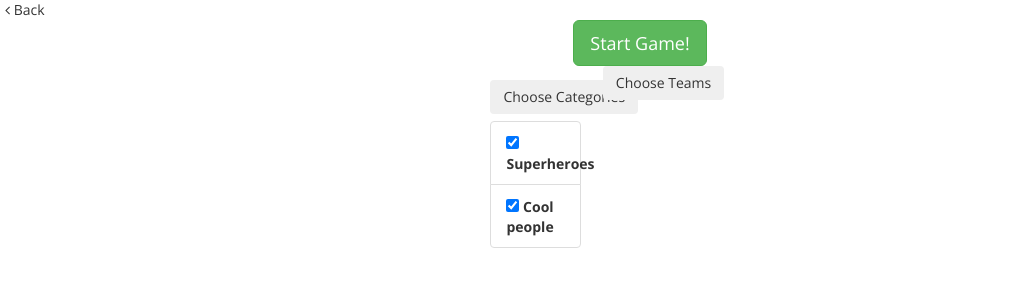
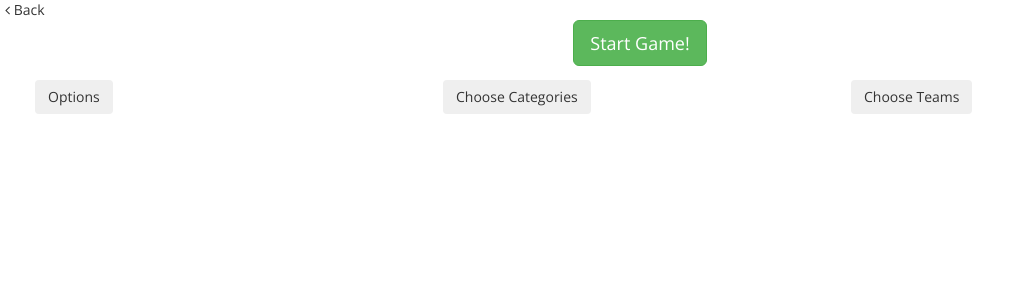
Before and after one commit to michaelgira23/Parades, a website: page src/html/game.html in a window 1280 px wide. Both pictures are taken after a click on the element "Create a Game". Shown: the whole page, without its empty margins (0-1029 px from the left). Drawn offline with nearby package versions, Linux system fonts and the light colour scheme.

Commit message:
Add options

```diff
--- a/src/html/game.html
+++ b/src/html/game.html
@@ -41,9 +41,24 @@
             <button class="btn btn-success btn-lg">Start Game!</button>
 
             <div class="createGame-options">
-                <div class="createGame-categories col-xs-12 col-sm-10 col-md-8 col-lg-6 col-lg-4">
+                <div class="createGame-selectOptions col-xs-12 col-lg-4">
+                    <button class="createGame-toggleOptions btn btn-secondary-outline" data-toggle="collapse" data-target=".createGame-variousOptions">Options</button>
+                    <div class="createGame-variousOptions collapse">
+                        <h3>Time each Round</h3>
+                        <select class="form-control" name="roundTime">
+                            <option value="30">0:30</option>
+                            <option value="60">1:00</option>
+                            <option value="90">1:30</option>
+                            <option value="120">2:00</option>
+                            <option value="150">2:30</option>
+                            <option value="180">3:00</option>
+                        </select>
+                    </div>
+                </div>
+
+                <div class="createGame-categories col-xs-12 col-lg-4">
                     <button class="createGame-toggleCategories btn btn-secondary-outline" data-toggle="collapse" data-target=".createGame-categorySelection">Choose Categories</button>
-                    <ul class="createGame-categorySelection list-group collapse in">
+                    <ul class="createGame-categorySelection list-group collapse">
                         <li class="list-group-item">
                             <label>
                                 <input type="checkbox" checked>
@@ -59,14 +74,17 @@
                     </ul>
                 </div>
 
-                <div class="createGame-chooseTeams col-xs-12 col-sm-10 col-md-8 col-lg-6 col-lg-4">
+                <div class="createGame-chooseTeams col-xs-12 col-lg-4">
                     <button class="createGame-toggleTeams btn btn-secondary-outline" data-toggle="collapse" data-target=".createGame-teams">Choose Teams</button>
                     <div class="createGame-teams collapse">
+                        <p>Click on the names to switch what team they're on!</p>
+                        <h3><strong>Blue</strong> Team</h3>
                         <ul class="createGame-teamBlue">
                             <li class="list-group-item list-group-item-info">Michael</li>
                             <li class="list-group-item list-group-item-info">Paul</li>
                             <li class="list-group-item list-group-item-info">Gira</li>
                         </ul>
+                        <h3><strong>Red</strong> Team</h3>
                         <ul class="createGame-teamRed">
                             <li class="list-group-item list-group-item-danger">Michael</li>
                             <li class="list-group-item list-group-item-danger">Paul</li>
--- a/src/public/css/parades.css
+++ b/src/public/css/parades.css
@@ -112,6 +112,8 @@ html, body {
     display: flex;
     flex-direction: column;
     align-items: center;
+
+    overflow-y: scroll;
 }
 
 .createGame-frame .createGame-header {
@@ -133,19 +135,29 @@ html, body {
     font-size: 4.5em;
 }
 
-.createGame-frame .createGame-options {
-    overflow-y: scroll;
+.createGame-frame .createGame-options .createGame-selectOptions,
+.createGame-frame .createGame-options .createGame-categories,
+.createGame-frame .createGame-options .createGame-chooseTeams {
+    padding-top: 1em;
+    padding-left: 0.5em;
+    padding-right: 0.5em;
+    padding-bottom: 0;
+
+    margin-bottom: 1em;
 }
 
-.createGame-frame .createGame-options .createGame-categories {
-    padding: 1em 0.5em;
+.createGame-frame .createGame-options .createGame-chooseTeams {
+    margin-bottom: 3em;
 }
 
-.createGame-frame .createGame-options .createGame-categories .createGame-toggleCategories {
+.createGame-frame .createGame-options .createGame-selectOptions .createGame-toggleOptions,
+.createGame-frame .createGame-options .createGame-categories .createGame-toggleCategories,
+.createGame-frame .createGame-options .createGame-chooseTeams .createGame-toggleTeams {
     margin-bottom: 0.5em;
 }
 
-.createGame-frame .createGame-options .createGame-categories .createGame-categorySelection {
+.createGame-frame .createGame-options .createGame-categories .createGame-categorySelection,
+.createGame-frame .createGame-options .createGame-chooseTeams .createGame-teams ul {
     padding: 0;
 }
 
@@ -154,6 +166,21 @@ html, body {
     width: 100%;
 
     cursor: pointer;
+}
+
+.createGame-frame .createGame-options .createGame-chooseTeams .createGame-teams ul li {
+    cursor: pointer;
+}
+
+@media(min-width: 361px) {
+    .createGame-frame .createGame-options {
+        width: 100vw;
+        display: flex;
+        justify-content: space-around;
+        flex-wrap: wrap;
+
+        padding: 0 2em;
+    }
 }
 
 /* Spinner Frame */
--- a/src/public/js/game.js
+++ b/src/public/js/game.js
@@ -36,19 +36,21 @@ var $createFrame = $('.createGame-frame');
 function showMenu() {
     $titleHeader.css('top', '-100vh');
     $frames.removeClass('active');
-    $menuFrame.addClass('active');
 
     $frames.not('.menu-frame').animate({
         right: '-100vw'
-    }, 1500, 'easeOutCubic');
+    }, 600, 'easeOutCubic', function() {
 
         $menuFrame.animate({
             left: 0
-    }, 1500, 'easeOutCubic');
+        }, 600, 'easeOutCubic', function() {
+            $menuFrame.addClass('active');
+        });
 
         $titleHeader.animate({
             top: 0
         }, 1500, 'easeOutBounce');
+    });
 
     $createGame.click(createGame);
     $joinGame.click(joinGame);
@@ -56,15 +58,18 @@ function showMenu() {
 
 function createGame() {
     $frames.removeClass('active');
-    $createFrame.addClass('active');
 
     $menuFrame.animate({
         left: '-100vw'
-    }, 1500, 'easeOutCubic');
+    }, 600, 'easeOutCubic', function() {
 
         $createFrame.animate({
             right: 0
-    }, 1500, 'easeOutCubic');
+        }, 600, 'easeOutCubic', function() {
+            $createFrame.addClass('active');
+        });
+    });
+
 }
 
 function joinGame() {
```
Lines whose indentation alone changed are shown as unchanged.
